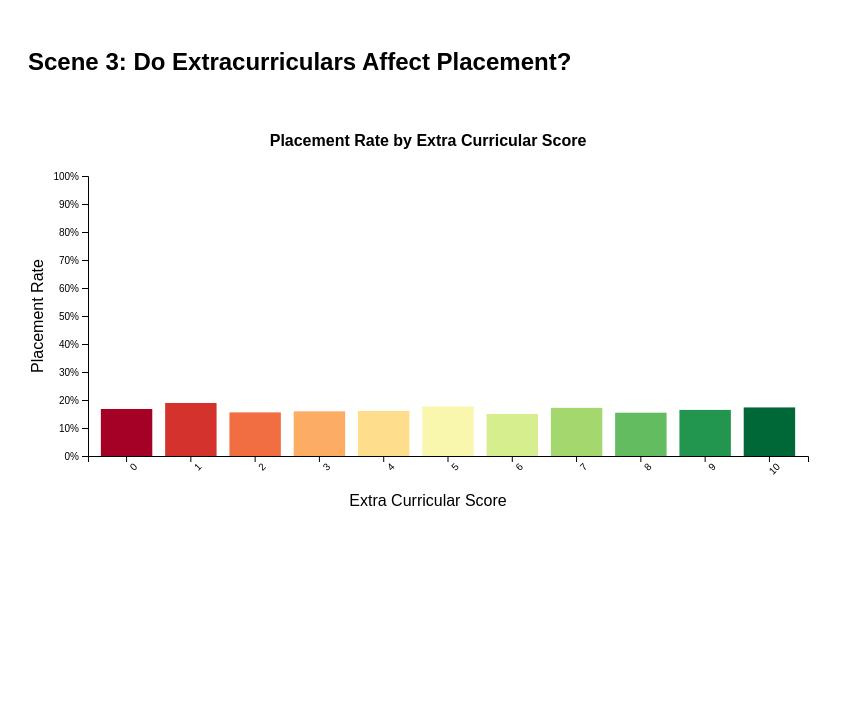
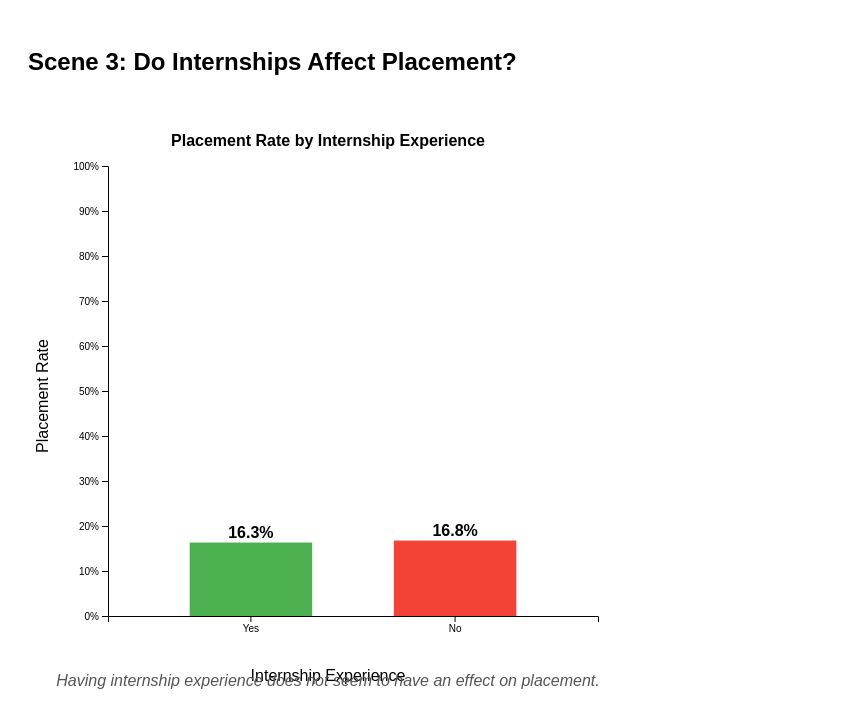
Before and after one commit to anushka6/CS416, a plain HTML site: page scene3.html in a window 1280 px wide. Shown: the whole page, without its empty margins (0-843 px from the left). Drawn offline with nearby package versions, Linux system fonts and the light colour scheme.

Commit message:
Changed scene 3 again

```diff
--- a/main.js
+++ b/main.js
@@ -66,7 +66,7 @@ function drawScene1() {
 
     svg.append("text")
       .attr("x", width / 2)
-      .attr("y", height - margin.bottom + 100)
+      .attr("y", height - margin.bottom + 50)
       .attr("text-anchor", "middle")
       .text("Academic Rating");
 
@@ -156,61 +156,202 @@ function drawScene2() {
   });
 }
 
+function drawScene3() {
+  d3.select("#intern-chart").html("");
+
+  const width = 600;
+  const height = 600;
+  const margin = { top: 70, right: 30, bottom: 80, left: 80 };
+
+  const svg = d3.select("#intern-chart")
+    .append("svg")
+    .attr("width", width)
+    .attr("height", height);
+
+  d3.csv("data/college_student_placement_dataset.csv").then(data => {
+    // Group by Internship and calculate placement rate
+    // const normalizedData = data.map(d => ({
+    //     ...d,
+    //     Internship: d.Internship.toLowerCase() === "yes" ? "Yes" : "No"
+    // }));
+    const stats = d3.rollups(
+      data,
+      v => {
+        const placed = v.filter(d => d.Placement === "Yes").length;
+        return {
+          total: v.length,
+          placed: placed,
+          rate: placed / v.length
+        };
+      },
+      d => d.Internship_Experience
+    );
+
+    // Sort to make "Yes" appear first
+    stats.sort((a, b) => d3.descending(a[0], b[0]));
+
+    const x = d3.scaleBand()
+      .domain(stats.map(d => d[0]))
+      .range([margin.left, width - margin.right])
+      .padding(0.4);
+
+    const y = d3.scaleLinear()
+      .domain([0, 1])
+      .range([height - margin.bottom, margin.top]);
+
+    const color = d3.scaleOrdinal()
+      .domain(["Yes", "No"])
+      .range(["#4CAF50", "#F44336"]);
+
+    // Axes
+    svg.append("g")
+      .attr("transform", `translate(0, ${height - margin.bottom})`)
+      .call(d3.axisBottom(x));
+
+    svg.append("g")
+      .attr("transform", `translate(${margin.left}, 0)`)
+      .call(d3.axisLeft(y).tickFormat(d3.format(".0%")));
+
+    // Bars
+    svg.selectAll("rect")
+      .data(stats)
+      .enter()
+      .append("rect")
+      .attr("x", d => x(d[0]))
+      .attr("y", y(0)) // start from bottom
+      .attr("width", x.bandwidth())
+      .attr("height", 0)
+      .attr("fill", d => color(d[0]))
+      .transition()
+      .duration(800)
+      .attr("y", d => y(d[1].rate))
+      .attr("height", d => y(0) - y(d[1].rate));
+
+    // Labels
+    svg.append("text")
+      .attr("x", width / 2)
+      .attr("y", margin.top - 20)
+      .attr("text-anchor", "middle")
+      .style("font-size", "16px")
+      .style("font-weight", "bold")
+      .text("Placement Rate by Internship Experience");
+
+    svg.append("text")
+      .attr("x", width / 2)
+      .attr("y", height - 15)
+      .attr("text-anchor", "middle")
+      .text("Internship Experience");
+
+    svg.append("text")
+      .attr("transform", "rotate(-90)")
+      .attr("x", -height / 2)
+      .attr("y", 20)
+      .attr("text-anchor", "middle")
+      .text("Placement Rate");
+
+    // Percentage labels above bars
+    svg.selectAll("text.label")
+      .data(stats)
+      .enter()
+      .append("text")
+      .attr("class", "label")
+      .attr("x", d => x(d[0]) + x.bandwidth() / 2)
+      .attr("y", d => y(d[1].rate) - 5)
+      .attr("text-anchor", "middle")
+      .style("font-weight", "bold")
+      .text(d => `${(d[1].rate * 100).toFixed(1)}%`);
+
+    // Annotation
+    svg.append("text")
+      .attr("x", width / 2)
+      .attr("y", height - margin.bottom + 70)
+      .attr("text-anchor", "middle")
+      .style("font-style", "italic")
+      .style("fill", "#555")
+      .text("Having internship experience does not seem to have an effect on placement.");
+  });
+}
+
 // function drawScene3() {
-//   d3.select("#intern-chart").html("");
-//
-//   const width = 600;
-//   const height = 500;
-//   const margin = { top: 70, right: 30, bottom: 80, left: 80 };
-//
-//   const svg = d3.select("#intern-chart")
-//     .append("svg")
-//     .attr("width", width)
-//     .attr("height", height);
+//   d3.select("#extra-chart").html("");
 //
 //   d3.csv("data/college_student_placement_dataset.csv").then(data => {
-//     // Group by Internship and calculate placement rate
-//     // const normalizedData = data.map(d => ({
-//     //     ...d,
-//     //     Internship: d.Internship.toLowerCase() === "yes" ? "Yes" : "No"
-//     // }));
+//     // Parse Extra_Curricular_Score as a number
+//     data.forEach(d => {
+//       d.Extra_Curricular_Score = +d.Extra_Curricular_Score;
+//     });
+//
+//     // Group data by extracurricular score and calculate placement rate
 //     const stats = d3.rollups(
 //       data,
 //       v => {
-//         const placed = v.filter(d => d.Placement === "Yes").length;
+//         const placed = v.filter(d => d.Placement.toLowerCase() === "yes").length;
 //         return {
+//           placed,
 //           total: v.length,
-//           placed: placed,
 //           rate: placed / v.length
 //         };
 //       },
-//       d => d.Internship_Experience
-//     );
+//       d => d.Extra_Curricular_Score
+//     ).sort((a, b) => d3.ascending(a[0], b[0])); // sort by score
 //
-//     // Sort to make "Yes" appear first
-//     stats.sort((a, b) => d3.descending(a[0], b[0]));
+//     const width = 800;
+//     const height = 400;
+//     const margin = { top: 60, right: 20, bottom: 60, left: 60 };
+//
+//     const svg = d3.select("#extra-chart")
+//       .append("svg")
+//       .attr("width", width)
+//       .attr("height", height + 50)
+//       .append("g")
+//       .attr("transform", `translate(0, 20)`);
 //
 //     const x = d3.scaleBand()
 //       .domain(stats.map(d => d[0]))
 //       .range([margin.left, width - margin.right])
-//       .padding(0.4);
+//       .padding(0.2);
 //
 //     const y = d3.scaleLinear()
 //       .domain([0, 1])
 //       .range([height - margin.bottom, margin.top]);
 //
-//     const color = d3.scaleOrdinal()
-//       .domain(["Yes", "No"])
-//       .range(["#4CAF50", "#F44336"]);
+//     const color = d3.scaleSequential()
+//       .domain([0, 10])
+//       .interpolator(d3.interpolateRdYlGn);
 //
 //     // Axes
 //     svg.append("g")
 //       .attr("transform", `translate(0, ${height - margin.bottom})`)
-//       .call(d3.axisBottom(x));
+//       .call(d3.axisBottom(x))
+//       .selectAll("text")
+//       .attr("transform", "rotate(-45)")
+//       .style("text-anchor", "end");
 //
 //     svg.append("g")
 //       .attr("transform", `translate(${margin.left}, 0)`)
 //       .call(d3.axisLeft(y).tickFormat(d3.format(".0%")));
+//
+//     // Labels
+//     svg.append("text")
+//       .attr("x", width / 2)
+//       .attr("y", margin.top - 30)
+//       .attr("text-anchor", "middle")
+//       .style("font-size", "16px")
+//       .style("font-weight", "bold")
+//       .text("Placement Rate by Extra Curricular Score");
+//
+//     svg.append("text")
+//       .attr("x", width / 2)
+//       .attr("y", height - margin.bottom + 50)
+//       .attr("text-anchor", "middle")
+//       .text("Extra Curricular Score");
+//
+//     svg.append("text")
+//       .attr("transform", "rotate(-90)")
+//       .attr("x", -height / 2)
+//       .attr("y", margin.left - 45)
+//       .attr("text-anchor", "middle")
+//       .text("Placement Rate");
 //
 //     // Bars
 //     svg.selectAll("rect")
@@ -218,155 +359,14 @@ function drawScene2() {
 //       .enter()
 //       .append("rect")
 //       .attr("x", d => x(d[0]))
-//       .attr("y", y(0)) // start from bottom
+//       .attr("y", d => y(d[1].rate))
 //       .attr("width", x.bandwidth())
-//       .attr("height", 0)
-//       .attr("fill", d => color(d[0]))
-//       .transition()
-//       .duration(800)
-//       .attr("y", d => y(d[1].rate))
-//       .attr("height", d => y(0) - y(d[1].rate));
-//
-//     // Labels
-//     svg.append("text")
-//       .attr("x", width / 2)
-//       .attr("y", margin.top - 20)
-//       .attr("text-anchor", "middle")
-//       .style("font-size", "16px")
-//       .style("font-weight", "bold")
-//       .text("Placement Rate by Internship Experience");
-//
-//     svg.append("text")
-//       .attr("x", width / 2)
-//       .attr("y", height - 15)
-//       .attr("text-anchor", "middle")
-//       .text("Internship Experience");
-//
-//     svg.append("text")
-//       .attr("transform", "rotate(-90)")
-//       .attr("x", -height / 2)
-//       .attr("y", 20)
-//       .attr("text-anchor", "middle")
-//       .text("Placement Rate");
-//
-//     // Percentage labels above bars
-//     svg.selectAll("text.label")
-//       .data(stats)
-//       .enter()
-//       .append("text")
-//       .attr("class", "label")
-//       .attr("x", d => x(d[0]) + x.bandwidth() / 2)
-//       .attr("y", d => y(d[1].rate) - 5)
-//       .attr("text-anchor", "middle")
-//       .style("font-weight", "bold")
-//       .text(d => `${(d[1].rate * 100).toFixed(1)}%`);
-//
-//     // Annotation
-//     svg.append("text")
-//       .attr("x", width / 2)
-//       .attr("y", height - margin.bottom + 60)
-//       .attr("text-anchor", "middle")
-//       .style("font-style", "italic")
-//       .style("fill", "#555")
-//       .text("Students with internship experience have a noticeably higher placement rate.");
+//       .attr("height", d => y(0) - y(d[1].rate))
+//       .attr("fill", d => color(d[0])) // d[0] is the score (0–10)
+//       .append("title")
+//       .text(d => `Score ${d[0]}: ${(d[1].rate * 100).toFixed(1)}% (${d[1].placed}/${d[1].total})`);
 //   });
 // }
-
-function drawScene3() {
-  d3.select("#extra-chart").html("");
-
-  d3.csv("data/college_student_placement_dataset.csv").then(data => {
-    // Parse Extra_Curricular_Score as a number
-    data.forEach(d => {
-      d.Extra_Curricular_Score = +d.Extra_Curricular_Score;
-    });
-
-    // Group data by extracurricular score and calculate placement rate
-    const stats = d3.rollups(
-      data,
-      v => {
-        const placed = v.filter(d => d.Placement.toLowerCase() === "yes").length;
-        return {
-          placed,
-          total: v.length,
-          rate: placed / v.length
-        };
-      },
-      d => d.Extra_Curricular_Score
-    ).sort((a, b) => d3.ascending(a[0], b[0])); // sort by score
-
-    const width = 800;
-    const height = 400;
-    const margin = { top: 60, right: 20, bottom: 60, left: 60 };
-
-    const svg = d3.select("#extra-chart")
-      .append("svg")
-      .attr("width", width)
-      .attr("height", height + 50)
-      .append("g")
-      .attr("transform", `translate(0, 20)`);
-
-    const x = d3.scaleBand()
-      .domain(stats.map(d => d[0]))
-      .range([margin.left, width - margin.right])
-      .padding(0.2);
-
-    const y = d3.scaleLinear()
-      .domain([0, 1])
-      .range([height - margin.bottom, margin.top]);
-
-    const color = d3.scaleSequential()
-      .domain([0, 10])
-      .interpolator(d3.interpolateRdYlGn);
-
-    // Axes
-    svg.append("g")
-      .attr("transform", `translate(0, ${height - margin.bottom})`)
-      .call(d3.axisBottom(x))
-      .selectAll("text")
-      .attr("transform", "rotate(-45)")
-      .style("text-anchor", "end");
-
-    svg.append("g")
-      .attr("transform", `translate(${margin.left}, 0)`)
-      .call(d3.axisLeft(y).tickFormat(d3.format(".0%")));
-
-    // Labels
-    svg.append("text")
-      .attr("x", width / 2)
-      .attr("y", margin.top - 30)
-      .attr("text-anchor", "middle")
-      .style("font-size", "16px")
-      .style("font-weight", "bold")
-      .text("Placement Rate by Extra Curricular Score");
-
-    svg.append("text")
-      .attr("x", width / 2)
-      .attr("y", height - margin.bottom + 50)
-      .attr("text-anchor", "middle")
-      .text("Extra Curricular Score");
-
-    svg.append("text")
-      .attr("transform", "rotate(-90)")
-      .attr("x", -height / 2)
-      .attr("y", margin.left - 45)
-      .attr("text-anchor", "middle")
-      .text("Placement Rate");
-
-    // Bars
-    svg.selectAll("rect")
-      .data(stats)
-      .enter()
-      .append("rect")
-      .attr("x", d => x(d[0]))
-      .attr("y", d => y(d[1].rate))
-      .attr("width", x.bandwidth())
-      .attr("height", d => y(0) - y(d[1].rate))
-      .attr("fill", d => color(d[0])) // d[0] is the score (0–10)
-      .append("title")
-      .text(d => `Score ${d[0]}: ${(d[1].rate * 100).toFixed(1)}% (${d[1].placed}/${d[1].total})`);
-  });
-}
 
 function drawScene4() {
   d3.select("#scatter-chart").html("");
@@ -381,7 +381,7 @@ function drawScene4() {
     .attr("height", height);
 
   d3.csv("data/college_student_placement_dataset.csv").then(data => {
-    const numericVars = ["CGPA", "IQ", "Projects_Completed", "Internship_Experience", "Communication_Skills"];
+    const numericVars = ["CGPA", "IQ", "Projects_Completed", "Extra_Curricular_Score", "Communication_Skills"];
 
     const dropdownX = d3.select("#xSelect");
     const dropdownY = d3.select("#ySelect");
@@ -436,7 +436,7 @@ function drawScene4() {
         .attr("cy", d => y(+d[yVar]))
         .attr("r", 5)
         .attr("fill", d => color(d.Placement))
-        .attr("opacity", 0.7)
+        .attr("opacity", 0.2)
         .append("title")
         .text(d => `Placement: ${d.Placement}`);
 
--- a/scene3.html
+++ b/scene3.html
@@ -2,13 +2,13 @@
 <html lang="en">
 <head>
   <meta charset="UTF-8" />
-  <title>Scene 3 – Extracurriculars and Placement</title>
+  <title>Scene 3 – Internships and Placement</title>
   <script src="https://d3js.org/d3.v7.min.js"></script>
   <link rel="stylesheet" href="style.css">
 </head>
 <body onload="drawScene3()">
-  <h2>Scene 3: Do Extracurriculars Affect Placement?</h2>
-  <div id="extra-chart"></div>
+  <h2>Scene 3: Do Internships Affect Placement?</h2>
+  <div id="intern-chart"></div>
   <script src="main.js"></script>
 </body>
 </html>
```
Also changed, not shown: index.html (+1 -1 lines).
